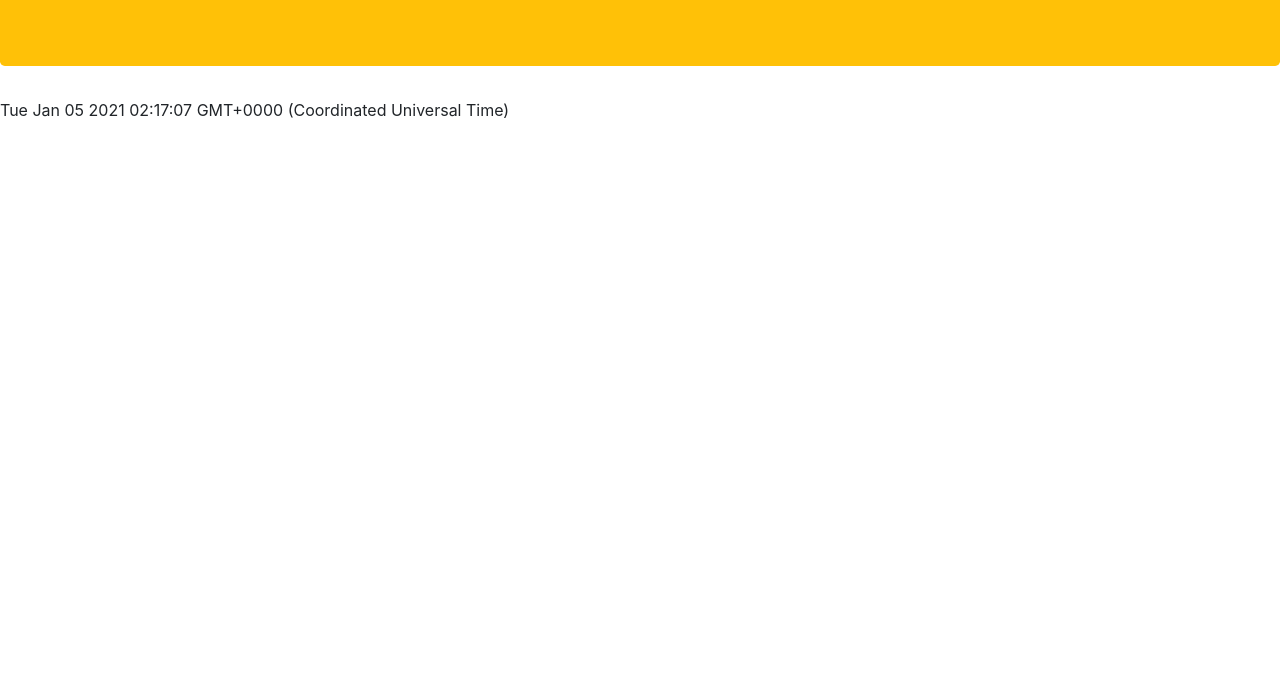
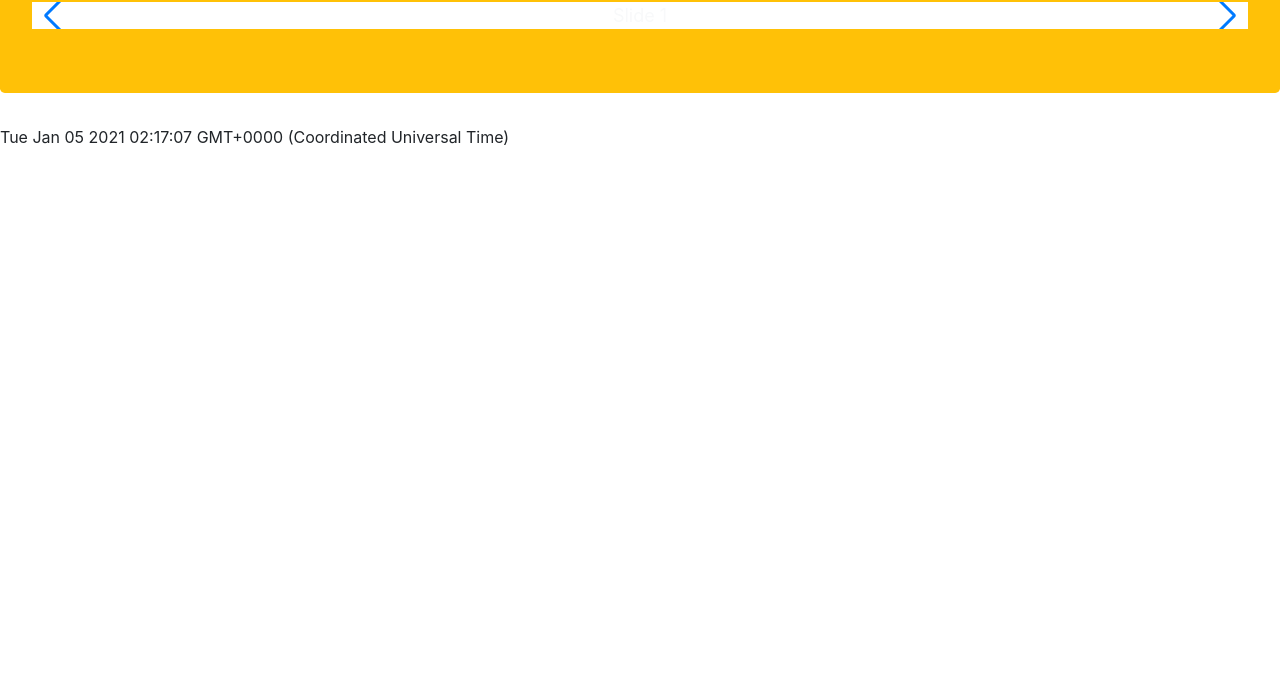
Before and after one commit to carlostalaga/carlostalaga.github.io, a plain HTML site: page index.html in a window 1280 px wide. Shown: the part 118-800 px from the top of the page. Drawn offline with nearby package versions, Linux system fonts and the light colour scheme.

Commit message:
swiper.js test

```diff
--- a/index.html
+++ b/index.html
@@ -4,21 +4,43 @@
 	<title>Carlos Talaga's Atelier</title>
 	<link rel="stylesheet" href="style.css">
 	<link rel="stylesheet" href="https://cdnjs.cloudflare.com/ajax/libs/twitter-bootstrap/4.5.3/css/bootstrap.min.css" integrity="sha512-oc9+XSs1H243/FRN9Rw62Fn8EtxjEYWHXRvjS43YtueEewbS6ObfXcJNyohjHqVKFPoXXUxwc+q1K7Dee6vv9g==" crossorigin="anonymous" />
+	<link rel="stylesheet" href="https://cdnjs.cloudflare.com/ajax/libs/Swiper/6.4.5/swiper-bundle.min.css" integrity="sha512-m3pAvNriL711NMlhkZHK6K4Tu2/RjtrzyjxZU8mlAbxxoDoURy27KajN1LGTLeEEPvaN12mKAgSCrYEwF9y0jA==" crossorigin="anonymous" />
 	<script src="script.js" defer></script>
 </head>
 <body>
 
 	<div class="jumbotron bg-warning">
 
-		  <h1>Carlos Talaga's Atelier!</h1>
+				  <h1>Carlos Talaga's Atelier!</h1>
+
+
+				  <!-- Swiper -->
+				    <div class="swiper-container bg-dark text-light">
+				      <div class="swiper-wrapper">
+				        <div class="swiper-slide">Slide 1</div>
+				        <div class="swiper-slide">Slide 2</div>
+				        <div class="swiper-slide">Slide 3</div>
+				        <div class="swiper-slide">Slide 4</div>
+				        <div class="swiper-slide">Slide 5</div>
+				        <div class="swiper-slide">Slide 6</div>
+				        <div class="swiper-slide">Slide 7</div>
+				        <div class="swiper-slide">Slide 8</div>
+				        <div class="swiper-slide">Slide 9</div>
+				        <div class="swiper-slide">Slide 10</div>
+				      </div>
+				      <!-- Add Arrows -->
+				      <div class="swiper-button-next"></div>
+				      <div class="swiper-button-prev"></div>
+				    </div>
 
 	</div>
 
 
   <p id="demo"></p>
 
-
+<script src="https://cdnjs.cloudflare.com/ajax/libs/jquery/3.5.1/jquery.min.js" integrity="sha512-bLT0Qm9VnAYZDflyKcBaQ2gg0hSYNQrJ8RilYldYQ1FxQYoCLtUjuuRuZo+fjqhx/qtq/1itJ0C2ejDxltZVFg==" crossorigin="anonymous"></script>
 <script src="https://cdnjs.cloudflare.com/ajax/libs/twitter-bootstrap/4.5.3/js/bootstrap.min.js" integrity="sha512-8qmis31OQi6hIRgvkht0s6mCOittjMa9GMqtK9hes5iEQBQE/Ca6yGE5FsW36vyipGoWQswBj/QBm2JR086Rkw==" crossorigin="anonymous"></script>
+<script src="https://cdnjs.cloudflare.com/ajax/libs/Swiper/6.4.5/swiper-bundle.min.js" integrity="sha512-1LlEYE0qExJ/GUfAJ0k2K2fB5sIvMv/q6ueo3syohvQ3ElWDQVSMUOf39cxaDWHtNu7M6lF6ZC1H6A1m3SvheA==" crossorigin="anonymous"></script>
 
 </body>
 </html>
--- a/style-min.css
+++ b/style-min.css
@@ -1 +1 @@
-body{background:aqua}
+body{background:aqua}.swiper-container{width:100%;height:100%}.swiper-slide{text-align:center;font-size:18px;background:#fff;display:flex;justify-content:center;align-items:center}
--- a/style.css
+++ b/style.css
@@ -1,3 +1,28 @@
 body {
 	background: aqua;
 }
+
+.swiper-container {
+      width: 100%;
+      height: 100%;
+    }
+
+    .swiper-slide {
+      text-align: center;
+      font-size: 18px;
+      background: #fff;
+
+      /* Center slide text vertically */
+      display: -webkit-box;
+      display: -ms-flexbox;
+      display: -webkit-flex;
+      display: flex;
+      -webkit-box-pack: center;
+      -ms-flex-pack: center;
+      -webkit-justify-content: center;
+      justify-content: center;
+      -webkit-box-align: center;
+      -ms-flex-align: center;
+      -webkit-align-items: center;
+      align-items: center;
+    }
```
